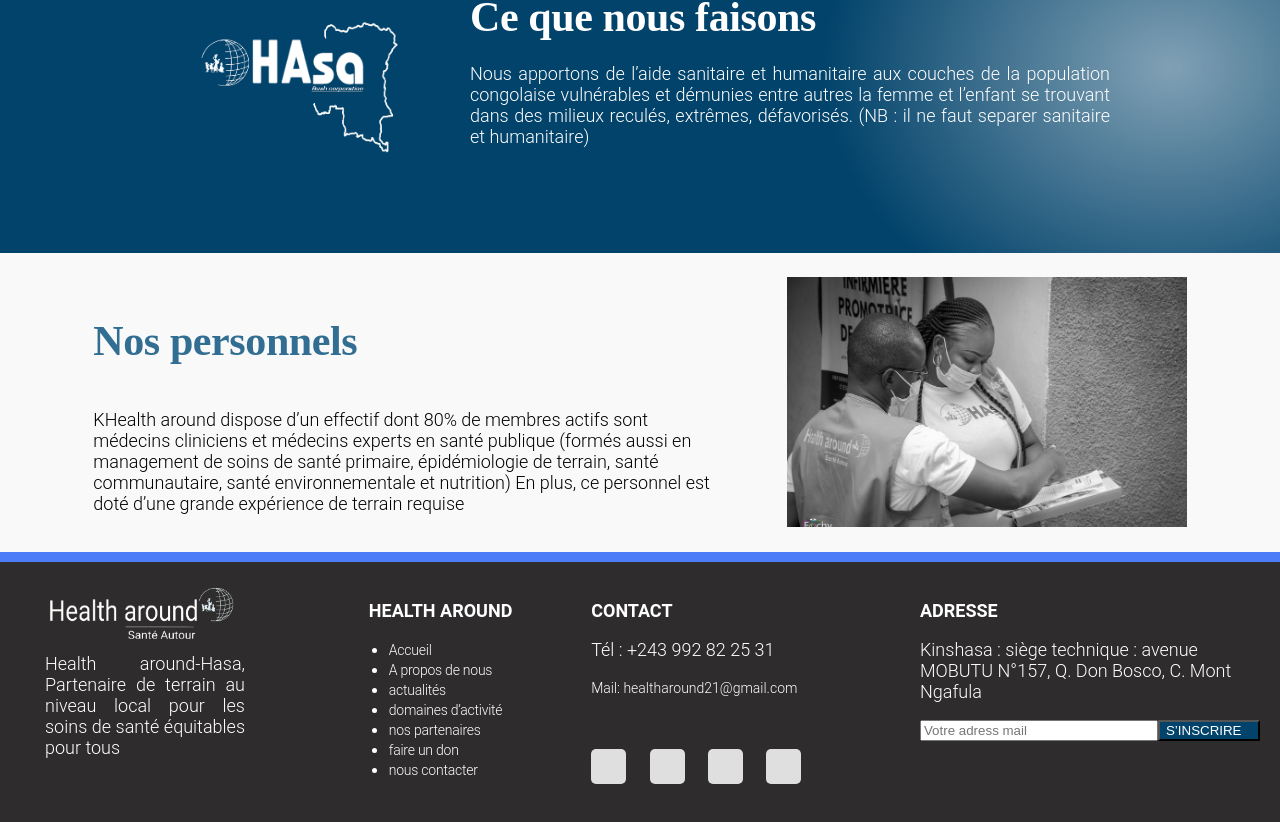
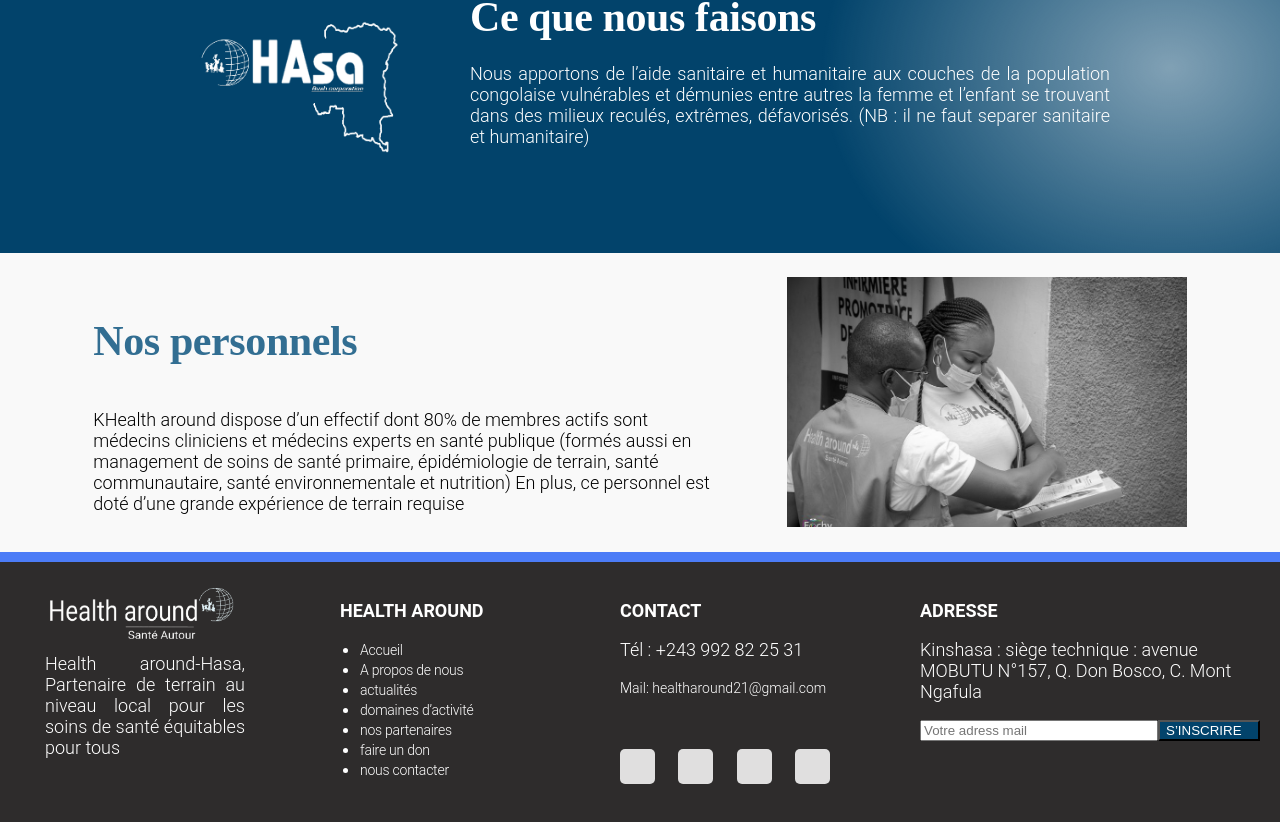
Before and after one commit to ASHUZA/HASA2, a Next.js app: page / in a window 1280 px wide. Shown: the part 1269-2091 px from the top of the page. Built offline with nearby package versions, Linux system fonts and the light colour scheme.

Commit message:
NO DUPLICATED OF PROPS 2

```diff
--- a/pages/index.js
+++ b/pages/index.js
@@ -1,9 +1,4 @@
-import Head from 'next/head'
-import img1 from "./../pages/images/team/team-image.jpg";
-import img2 from "./../pages/images/team/team-image01.jpg";
-import img3 from "./../pages/images/team/team-image.jpg";
-import img4 from "./../pages/images/class/crossfit-class.jpg";
-import img5 from "./../pages/images/class/cardio-class.jpg";
+
 import { Icon } from "@iconify/react";
 import twitterBird from "@iconify/icons-brandico/twitter-bird";
 import facebookFill from "@iconify/icons-eva/facebook-fill";
@@ -377,7 +372,7 @@ export default function Home() {
           <div className={styles.footer_main}>
             {" "}
             <div
-              className={(styles.footer_item, styles.item_logo)}
+              className={ styles.item_logo}
               data-aos="fade-up"
               data-aos-delay="700"
             >
@@ -390,7 +385,7 @@ export default function Home() {
               </div>
             </div>
             <div
-              className={(styles.footer_item, styles.footer_link)}
+              className={styles.footer_link}
               data-aos="fade-up"
               data-aos-delay="700"
             >
--- a/styles/Home.module.css
+++ b/styles/Home.module.css
@@ -466,6 +466,7 @@ width: 30px;
 
 
 
+  margin-bottom: 30px;
   display: flex;
   justify-content: start;
   align-items: center;
@@ -512,6 +513,14 @@ width: 30px;
   margin-left: 20px;
 }
 
+
+.footer_link{
+  height: 90%;
+  width: 250px;
+   /* background-color: rgb(80, 221, 52);  */
+
+  margin-bottom: 30px;
+}
 .footer_link ul li a {
   font-family: Roboto;
   font-style: normal;
```
